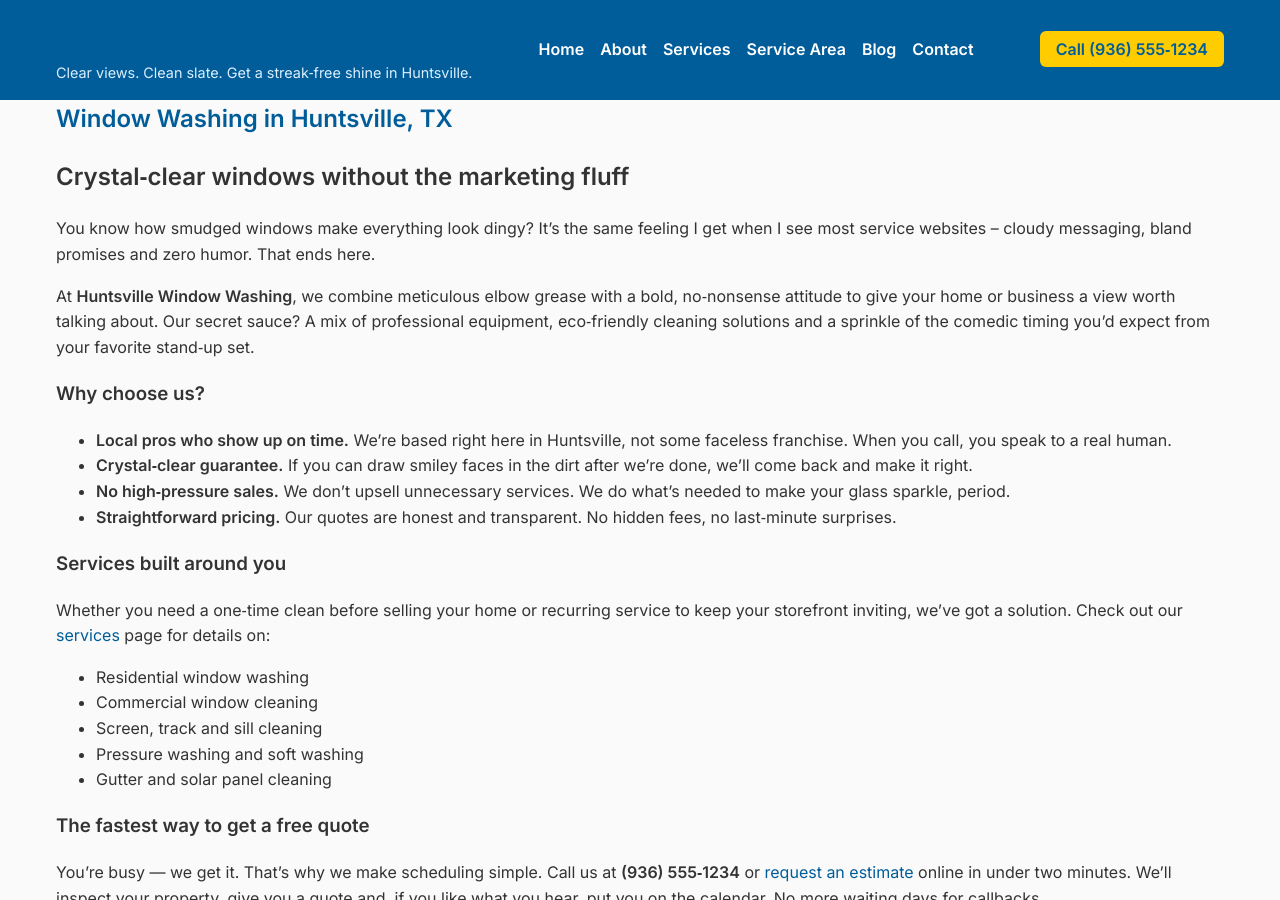
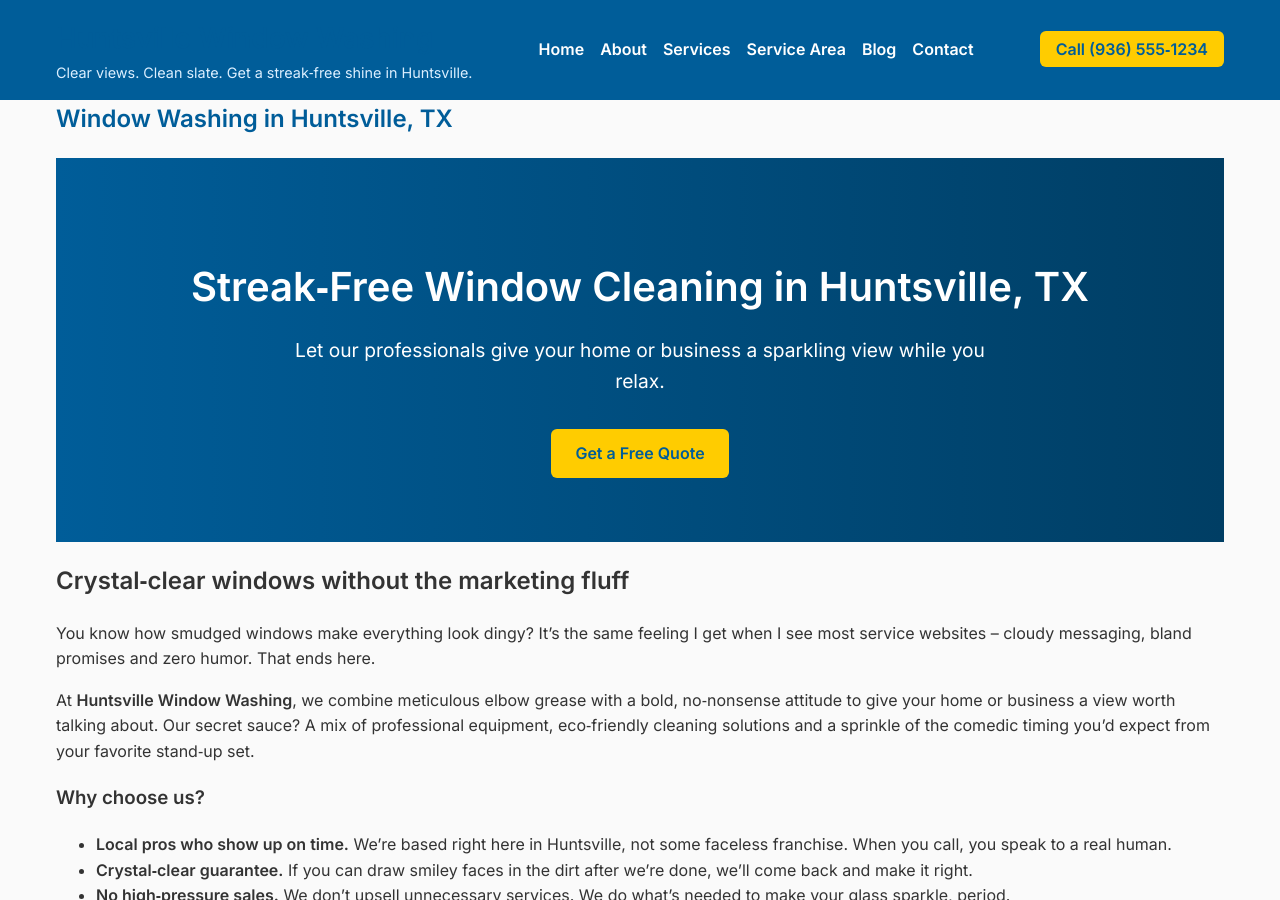
Before and after one commit to heyaaronmarketing/septic, a Jekyll site: the page built from index.md, in a window 1280 px wide and 900 px high. Built offline with Jekyll 4.4.1, drawn with Linux system fonts in a browser that asks for light colours.

Commit message:
Update index.md

```diff
--- a/index.md
+++ b/index.md
@@ -3,6 +3,16 @@ layout: page
 title: "Window Washing in Huntsville, TX"
 description: "Huntsville Window Washing offers residential and commercial window cleaning, screen cleaning and pressure washing services in Huntsville, Texas and the surrounding area. Call today for a streak‑free shine!"
 ---
+
+<!--
+  The home page has been enhanced with a hero section for a modern, professional feel.
+  The hero introduces the business with a clear value proposition and a call‑to‑action button.
+-->
+<section class="hero">
+  <h2>Streak‑Free Window Cleaning in Huntsville, TX</h2>
+  <p>Let our professionals give your home or business a sparkling view while you relax.</p>
+  <a class="btn" href="{{ site.baseurl }}/contact/">Get a Free Quote</a>
+</section>
 
 ## Crystal‑clear windows without the marketing fluff
 
```
